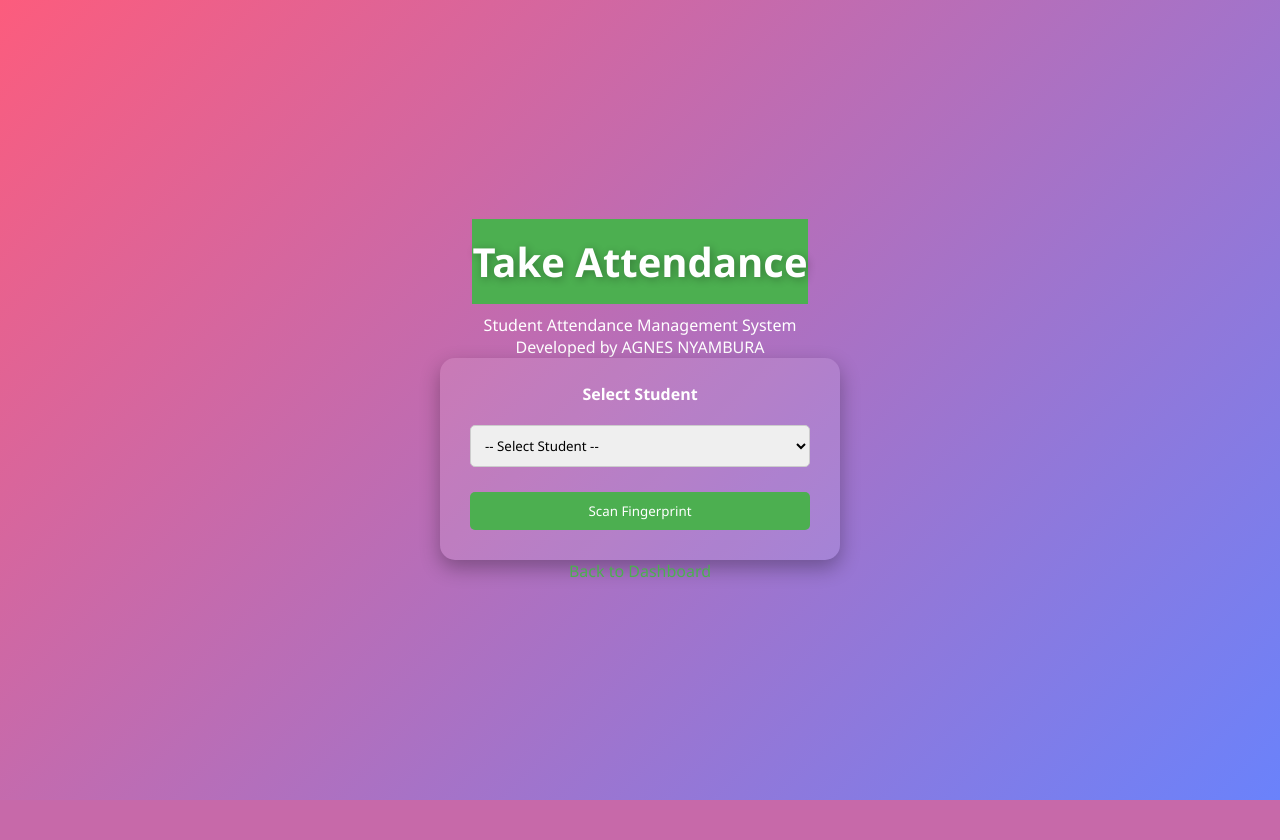
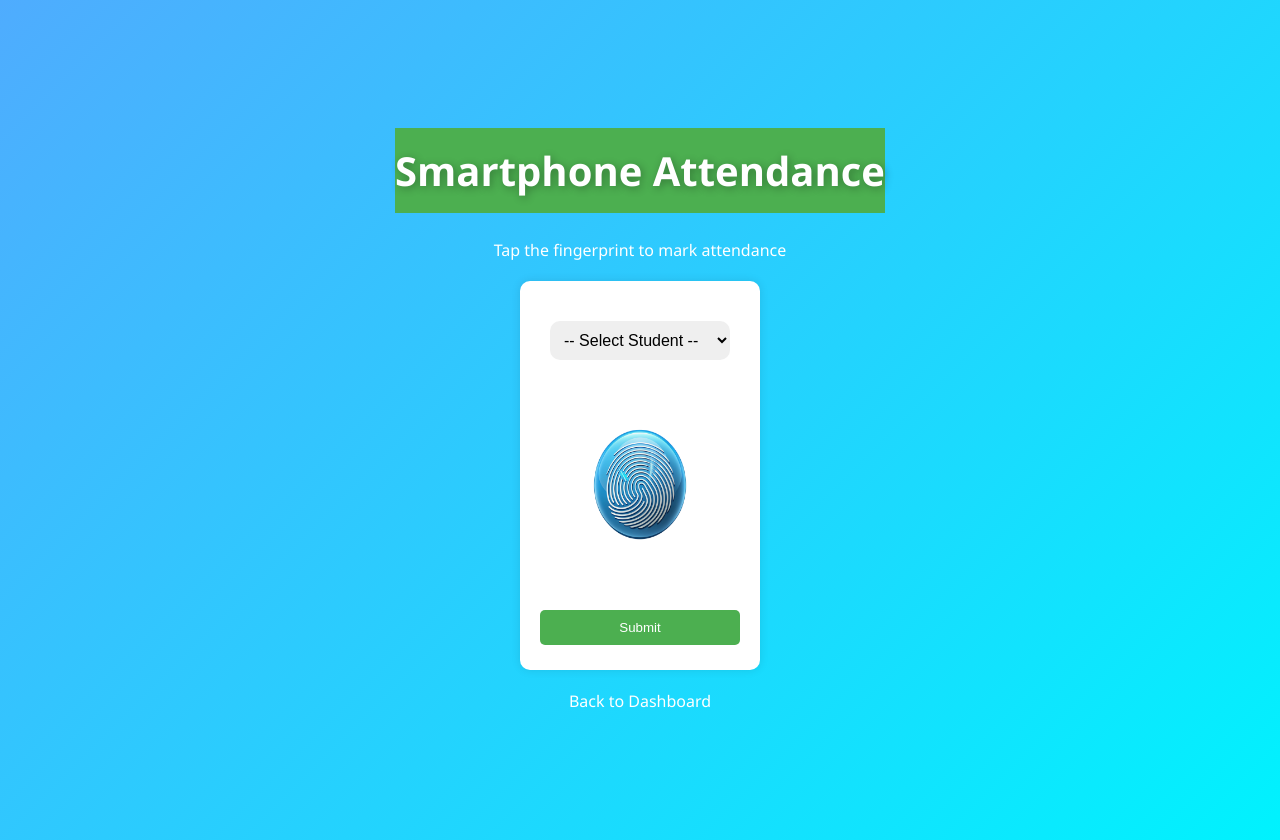
Before and after one commit to BrianBitcraft/attendance-system, a Flask app: page /attendance in a window 1280 px wide. Before the commit the page ends 800 px from the top, so only its background shows below. Run offline with Flask 3, Linux system fonts and the light colour scheme; a user stored in the database is signed in; data comes from the database, SQL or seed files in the repository.

Commit message:
Update project

```diff
--- a/app.py
+++ b/app.py
@@ -15,7 +15,7 @@
 # -------------------- DATABASE CONNECTION --------------------
 def connect_db():
     conn = sqlite3.connect("database.db")
-    conn.row_factory = sqlite3.Row  # Allows dictionary-style access
+    conn.row_factory = sqlite3.Row
     return conn
 
 # -------------------- EMAIL FUNCTION --------------------
@@ -140,6 +140,11 @@
     if "username" not in session:
         return redirect("/")
 
+    # Only allow mobile users
+    user_agent = request.headers.get("User-Agent", "")
+    if not any(x in user_agent for x in ["iPhone", "iPad", "iPod", "Android"]):
+        return "Attendance marking only works on smartphones with fingerprint scanner."
+
     student_id = request.form.get("student_id")
     if not student_id:
         return "Student not selected"
--- a/templates/mark_attendance.html
+++ b/templates/mark_attendance.html
@@ -2,194 +2,90 @@
 <html>
 <head>
 <title>Take Attendance</title>
+<meta name="viewport" content="width=device-width, initial-scale=1.0">
 <link rel="stylesheet" href="/static/style.css">
 <style>
-   /* Global Reset & Fonts */
-        * {
-            margin: 0;
-            padding: 0;
-            box-sizing: border-box;
+body {
+    background: linear-gradient(135deg, #4facfe, #00f2fe);
+    color: #fff;
     font-family: 'Segoe UI', Tahoma, Geneva, Verdana, sans-serif;
-        }
-
-        body {
-            background: linear-gradient(135deg, #fc5c7d, #6a82fb);
-            color: #fff;
-            min-height: 100vh;
     display: flex;
     flex-direction: column;
     align-items: center;
     justify-content: center;
-            padding: 20px;
-            transition: background 0.5s ease-in-out;
-        }
-
-        h1 {
-            font-size: 2.5rem;
-            margin-bottom: 10px;
+    min-height: 100vh;
     text-align: center;
-            text-shadow: 2px 2px 8px rgba(0, 0, 0, 0.3);
-        }
-
-        h3 {
-            font-size: 1.2rem;
-            margin-bottom: 20px;
-            text-align: center;
-            opacity: 0.9;
-        }
-
-        /* Form Styling */
-        form {
-            background: rgba(255, 255, 255, 0.1);
-            padding: 25px 30px;
-            border-radius: 15px;
-            box-shadow: 0 8px 20px rgba(0, 0, 0, 0.3);
-            width: 100%;
-            max-width: 400px;
-            display: flex;
-            flex-direction: column;
-            gap: 15px;
-        }
-
-        label {
-            font-weight: bold;
-        }
-
-        input[type="text"],
-        input[type="password"] {
-            padding: 12px;
-            border-radius: 10px;
-            border: 2px solid #fff;
-            background: rgba(255, 255, 255, 0.2);
-            color: #fff;
-            font-size: 1rem;
-            outline: none;
-            transition: 0.3s;
-        }
-
-        input[type="text"]:focus,
-        input[type="password"]:focus {
-            background: rgba(255, 255, 255, 0.3);
-            transform: scale(1.02);
-        }
-
-        button[type="submit"] {
-            padding: 12px 20px;
-            border: 2px solid #fff;
-            border-radius: 12px;
-            font-weight: bold;
-            background: transparent;
-            color: #fff;
-            cursor: pointer;
-            position: relative;
-            overflow: hidden;
-            transition: 0.4s;
-        }
-
-        button[type="submit"]::before {
-            content: "";
-            position: absolute;
-            top: 0;
-            left: -100%;
-            width: 100%;
-            height: 100%;
-            background: rgba(255, 255, 255, 0.2);
-            transform: skewX(-20deg);
-            transition: all 0.5s;
-        }
-
-        button[type="submit"]:hover::before {
-            left: 100%;
-        }
-
-        button[type="submit"]:hover {
-            color: #fc5c7d;
-            background-color: #fff;
-            transform: translateY(-3px);
-            box-shadow: 0 8px 15px rgba(0, 0, 0, 0.3);
-        }
-
-        /* Responsive adjustments */
-        @media (max-width: 768px) {
-            h1 {
-                font-size: 2rem;
-            }
-
-            h3 {
-                font-size: 1rem;
-            }
-
-            form {
     padding: 20px;
 }
 
-            input[type="text"],
-            input[type="password"],
-            button[type="submit"] {
-                font-size: 0.9rem;
-                padding: 10px;
-            }
+h1 { font-size: 2.5rem; margin-bottom: 10px; text-shadow: 2px 2px 8px rgba(0,0,0,0.3);}
+p { margin-bottom: 20px; }
+
+.fingerprint-container {
+    width: 200px;
+    height: 200px;
+    margin: 20px auto;
+    background: url('/static/fingerprint.png') no-repeat center center;
+    background-size: contain;
+    cursor: pointer;
+    transition: transform 0.3s;
 }
 
-        @media (max-width: 480px) {
-            h1 {
-                font-size: 1.6rem;
+.fingerprint-container:active { transform: scale(1.1); }
+
+select {
+    padding: 10px;
+    border-radius: 10px;
+    border: none;
+    font-size: 1rem;
+    width: 90%;
+    margin-top: 20px;
 }
 
-            h3 {
-                font-size: 0.9rem;
-            }
+a { color: #fff; margin-top: 20px; display: block; }
 
-            form {
-                gap: 12px;
-            }
-
-            input[type="text"],
-            input[type="password"],
-            button[type="submit"] {
-                font-size: 0.85rem;
-            }
+@media (max-width: 480px){
+    h1 { font-size: 2rem; }
+    .fingerprint-container { width: 150px; height: 150px; }
 }
 </style>
 </head>
 <body>
 
-<h1>Take Attendance</h1>
-<p>Student Attendance Management System</p>
-<p>Developed by AGNES NYAMBURA</p>
+<h1>Smartphone Attendance</h1>
+<p>Tap the fingerprint to mark attendance</p>
 
 <form id="attendanceForm" action="/mark_attendance" method="POST">
-
-<label>Select Student</label>
     <select name="student_id" required>
         <option value="">-- Select Student --</option>
         {% for student in students %}
-<option value="{{ student[0] }}">
-{{ student[1] }} - {{ student[2] }}
-</option>
+        <option value="{{ student[0] }}">{{ student[1] }} - {{ student[2] }}</option>
         {% endfor %}
     </select>
 
-<button type="button" onclick="scanFingerprint()">Scan Fingerprint</button>
+    <div class="fingerprint-container" onclick="scanFingerprint()"></div>
+    <button type="submit">Submit</button>
 </form>
 
 <a href="/dashboard">Back to Dashboard</a>
 
 <script>
 function scanFingerprint(){
-    // Detect device
-    let isMobile = /iPhone|iPad|iPod|Android/i.test(navigator.userAgent);
-
-    if(isMobile){
-        alert("Place your finger on the screen to mark attendance.");
-    } else {
-        alert("Place finger on the laptop fingerprint scanner to mark attendance.");
+    if(window.innerWidth > 768){
+        alert("Attendance can only be marked on smartphones with fingerprint scanner!");
+        return;
     }
 
-    setTimeout(function(){
+    if(!document.querySelector("select").value){
+        alert("Please select a student first.");
+        return;
+    }
+
+    alert("Place your finger on the screen to scan...");
+    setTimeout(() => {
         alert("Fingerprint verified!");
         document.getElementById("attendanceForm").submit();
-    },2000);
+    }, 2000);
 }
 </script>
 
```
Also changed, not shown: templates/attendance_report.html (+10 -19 lines), templates/dashboard.html (+8 -20 lines), templates/login.html (+14 -6 lines), templates/register_student.html (+59 -17 lines), templates/students.html (+10 -18 lines), static/fingerprint.png (added). Lines whose indentation alone changed are shown as unchanged.
